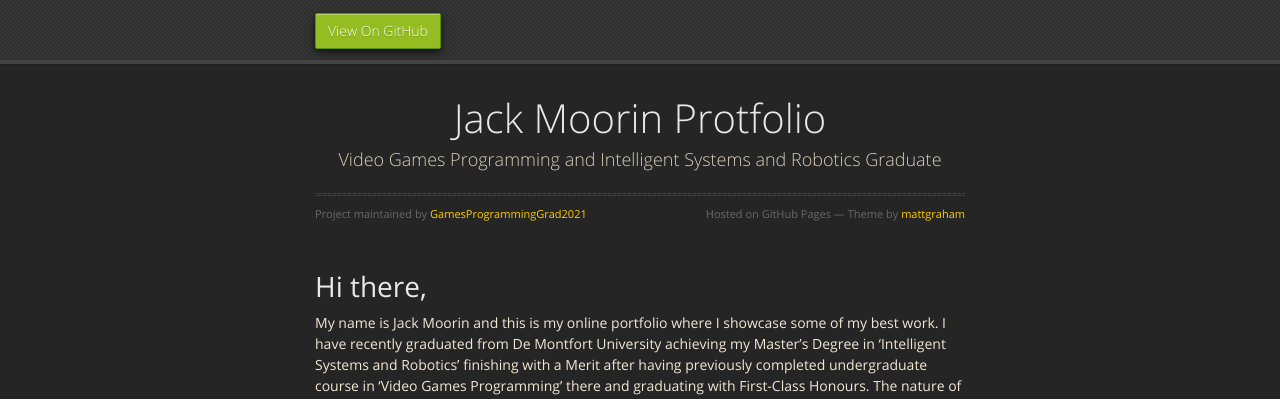
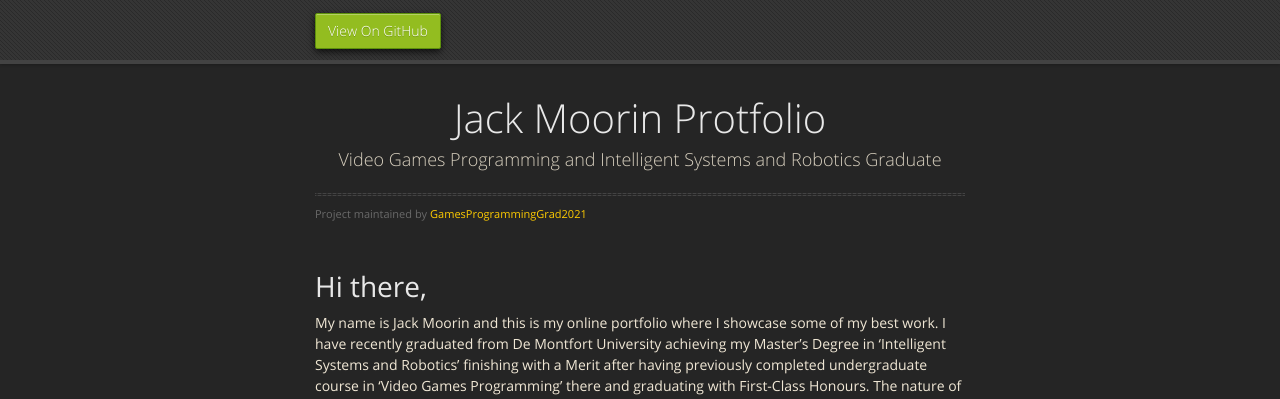
Before and after one commit to GamesProgrammingGrad2021/GamesProgrammingGrad2021.github.io, a Jekyll site: the page built from index.md, in a window 1280 px wide and 1302 px high. Shown: the top 399 px of the window. Built offline with Jekyll 4.4.1, drawn with Linux system fonts in a browser that asks for light colours; nearby versions of some CDN libraries; our own code applies the rules of GitHub Pages for plain Markdown files.

Commit message:
Update default.html

```diff
--- a/_layouts/default.html
+++ b/_layouts/default.html
@@ -3,16 +3,10 @@
   <head>
     <meta charset="utf-8">
     <meta http-equiv="X-UA-Compatible" content="chrome=1">
-    <title>{{ site.title | default: site.github.repository_name }} by {{ site.github.owner_name }}</title>
+    <title>{{ site.title}}</title>
     <link rel="stylesheet" href="{{ '/assets/css/style.css?v=' | append: site.github.build_revision | relative_url }}">
     <script src="https://ajax.googleapis.com/ajax/libs/jquery/1.7.1/jquery.min.js"></script>
     <script src="{{ '/assets/js/respond.js' | relative_url }}"></script>
-    <!--[if lt IE 9]>
-      <script src="//html5shiv.googlecode.com/svn/trunk/html5.js"></script>
-    <![endif]-->
-    <!--[if lt IE 8]>
-    <link rel="stylesheet" href="{{ '/assets/css/ie.css' | relative_url }}">
-    <![endif]-->
     <meta name="viewport" content="width=device-width, initial-scale=1, user-scalable=no">
 
   </head>
@@ -31,7 +25,6 @@
           <p>{{ site.description | default: site.github.project_tagline }}</p>
           <hr>
           <span class="credits left">Project maintained by <a href="{{ site.github.owner_url }}">{{ site.github.owner_name }}</a></span>
-          <span class="credits right">Hosted on GitHub Pages &mdash; Theme by <a href="https://twitter.com/michigangraham">mattgraham</a></span>
         </div>
 
         {{ content }}
```
